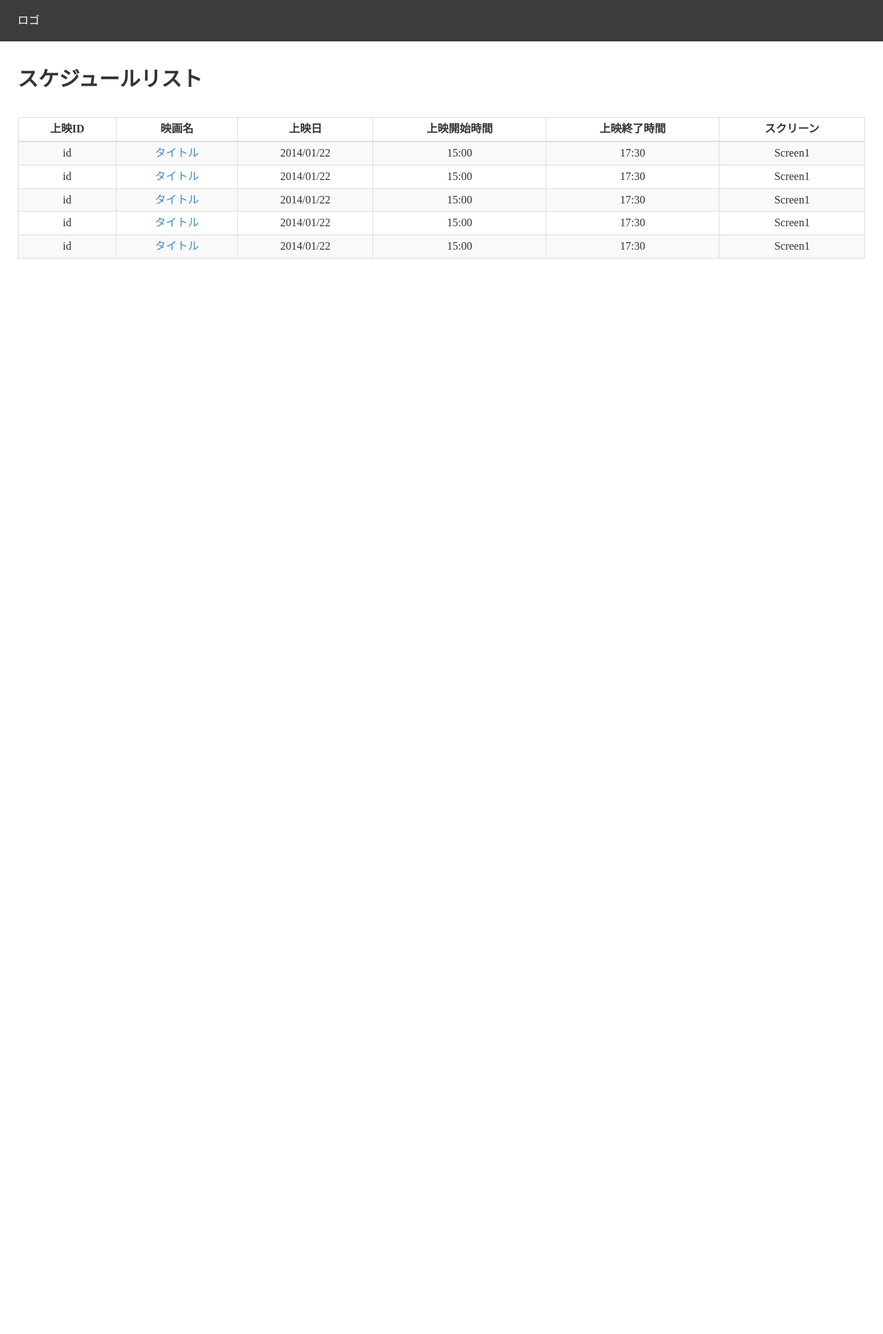
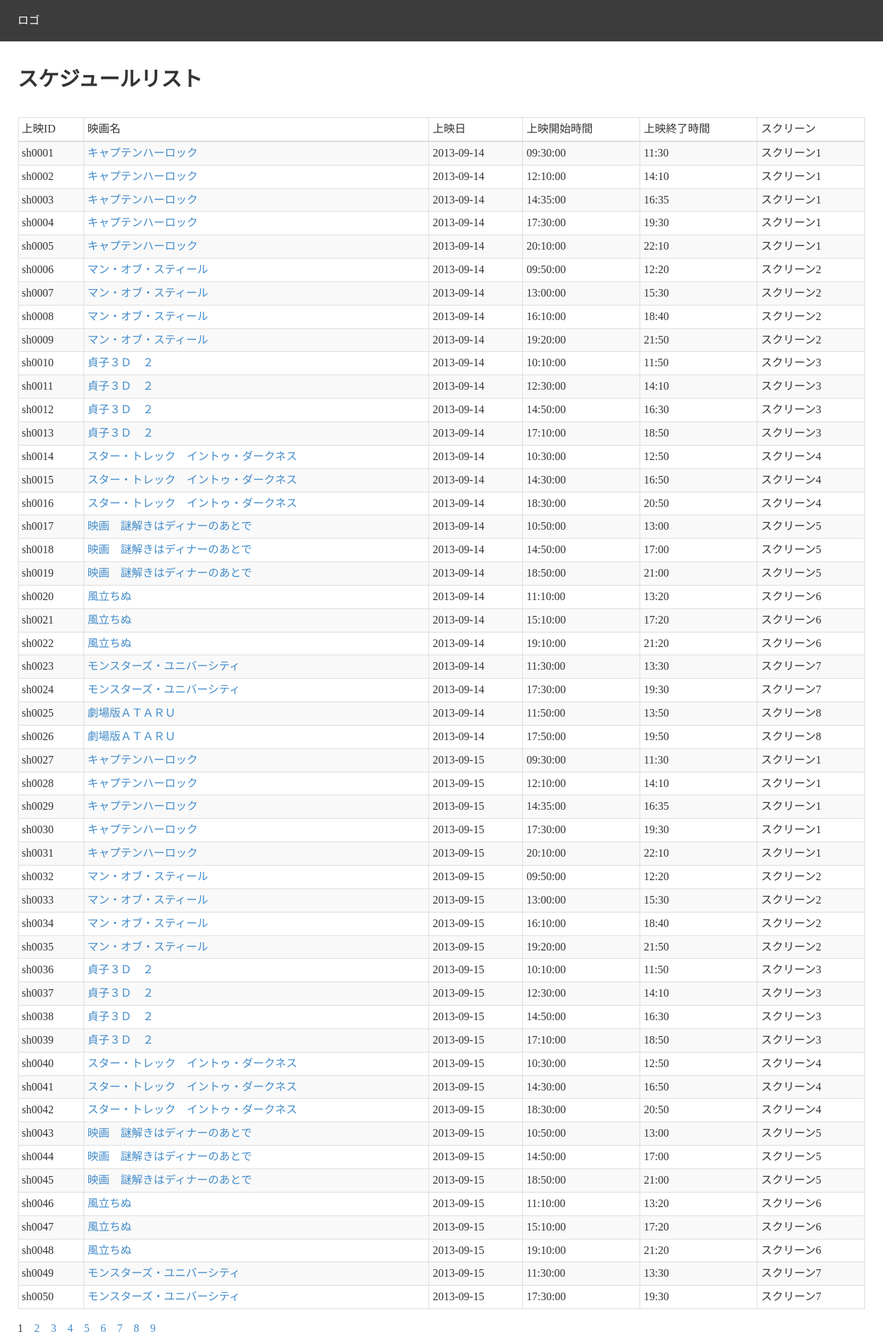
Before and after one commit to saison/HALCinema, a PHP site: page /list.php in a window 1280 px wide. Shown: the whole page at 69% size. Before the commit the page ends 375 px from the top, so only its background shows below. Run offline with PHP 8.4, Linux system fonts and the light colour scheme; data comes from the database, SQL or seed files in the repository.

Commit message:
すんません
よろです

```diff
--- a/admin/schedule/list.php
+++ b/admin/schedule/list.php
@@ -1,11 +1,18 @@
 <?PHP
 	require_once("../header.php");
+	require_once("../../tokyo/module/functions.php");
+	$con = getConnection();
+	$nowPage=1;//ページング
+	if(isset($_GET['nowPage'])){
+		$nowPage=$_GET['nowPage'];
+	}
+	$schedulePerPage = 50; //1ページのスケジュールの件数
 ?>
 
 	<!-- main start -->
 		<h2>スケジュールリスト</h2>
 		<!-- movie list table -->
-		<table id="listTable" class="table table-striped table-bordered table-condensed">
+		<table class="table table-striped table-bordered table-condensed listTable">
 			<thead>
 				<tr>
 					<th>上映ID</th>
@@ -19,20 +26,68 @@
 
 			<tbody>
 				<!-- ここの中身をループして出してね -->
-				<?PHP for($i = 0; $i < 5; $i++): ?>
+				<?PHP
+					$scheduleCount = 0;//上映スケジュール件数
+					$scheduleListSql = "SELECT*FROM show_schedule" ;
+					$scheduleListResult = mysqli_query($con,$scheduleListSql);
+					while(($rowScheduleList = mysqli_fetch_array($scheduleListResult)) != false){
+					$scheduleCount++;
+					}
+
+
+					if($scheduleCount%$schedulePerPage==0){//総ページ数取得
+						$pageAllCount=intval($scheduleCount / $schedulePerPage);
+					}else{
+						$pageAllCount=intval($scheduleCount / $schedulePerPage)+1;
+					}
+
+					$tabelScheduleCount=1;
+					$scheduleListResult = mysqli_query($con,$scheduleListSql);
+					while(($rowScheduleList = mysqli_fetch_array($scheduleListResult)) != false):
+
+					$movieTitleGetSql = "SELECT cinema_name,running_time FROM cinema_master WHERE cinema_id = '{$rowScheduleList[1]}'";
+					$movieTitleResult = mysqli_query($con,$movieTitleGetSql);
+					$rowMovieTitleResult=mysqli_fetch_array($movieTitleResult);
+
+					//上映時間の計算　　　例)終了時間の割り出しの際に　135分の映画は140分として計算する。
+					$showTime=ceil($rowMovieTitleResult[1]/10)*10;
+					$showTimeJp=$showTime." minute";//上映終了時間計算
+
+					//ページング
+					if((($nowPage-1)*$schedulePerPage+1) <= $tabelScheduleCount &&  $tabelScheduleCount<= $nowPage*$schedulePerPage){
+				?>
 				<tr>
-					<td>id</td>
-					<td><a href="details.php?id=1">タイトル</a></td>
-					<td>2014/01/22</td>
-					<td>15:00</td>
-					<td>17:30</td>
-					<td>Screen1</td>
+					<td><?PHP echo $rowScheduleList [0]; ?></td>
+					<td><a href="details.php?id=1"><?PHP echo $rowMovieTitleResult[0];?></a></td>
+					<td><?PHP echo $rowScheduleList [4]; ?></td>
+					<td><?PHP echo $rowScheduleList [3]; ?></td>
+					<td><?PHP echo date("H:i",strtotime($showTimeJp,strtotime($rowScheduleList [3])));?></td>
+					<td>スクリーン<?PHP echo mb_substr($rowScheduleList[2],5,1); ?></td>
 				</tr>
-				<?PHP endfor; ?>
+				<?PHP
+					}
+					$tabelScheduleCount++;
+					endwhile;
+					mysqli_close($con);
+				 ?>
 				<!-- ここの中身をループして出してね -->
 			</tbody>
 
 		</table>
+        <?php
+		$pageCount = 1;//ページ
+        while($pageAllCount>0){
+			if($nowPage==$pageCount){//今見てるページだったとき
+				echo $pageCount;
+				echo "　";
+			}else{
+				echo "<a href='list.php?nowPage=".$pageCount."'>".$pageCount."</a>";
+				echo "　";
+			}
+			$pageCount++;
+			$pageAllCount--;
+		}
+		?>
 		<!-- /movie list table -->
 	<!-- main end -->
 
```
